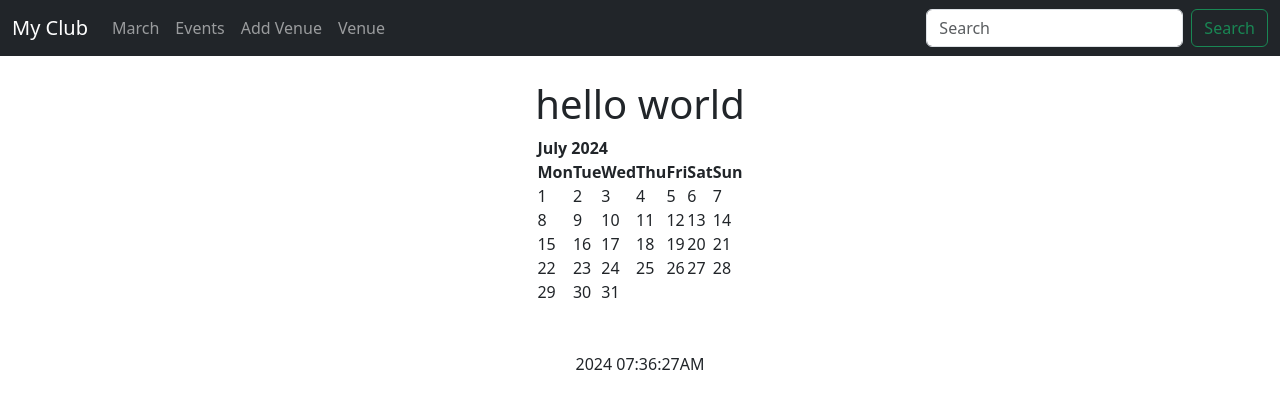
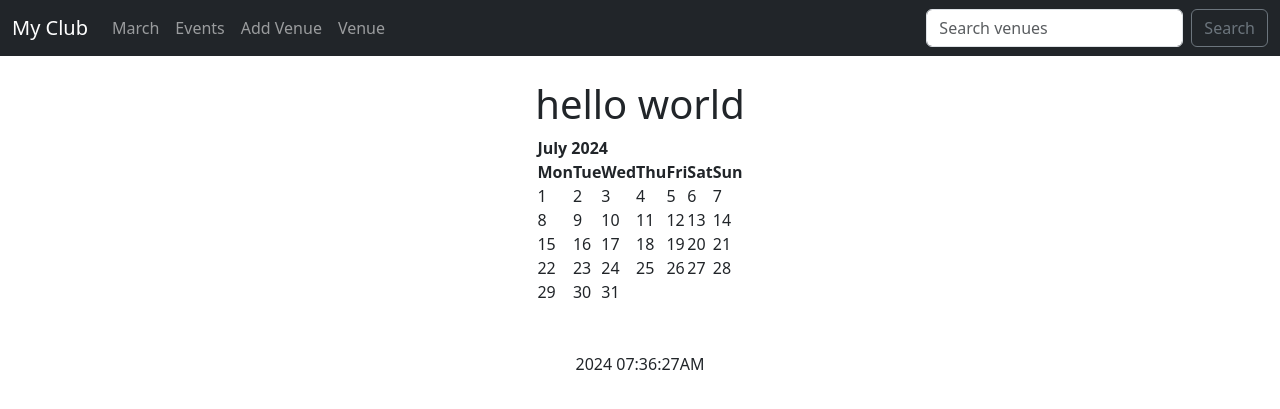
Before and after one commit to G-KIBICHII/my_club_website, a Django app: page / in a window 1280 px wide. Shown: the top 409 px of the page. Run offline with Django 5.2, Linux system fonts and the light colour scheme.

Commit message:
add search functionality

```diff
--- a/events/templates/events/navbar.html
+++ b/events/templates/events/navbar.html
@@ -19,9 +19,11 @@
           <a class="nav-link" href="{%url 'list-venues' %}"> Venue</a>
         </li>
       </ul>
-      <form class="d-flex" role="search">
-        <input class="form-control me-2" type="search" placeholder="Search" aria-label="Search">
-        <button class="btn btn-outline-success" type="submit">Search</button>
+      <form class="d-flex" role="search" method=POST action="{%url 'search-venues'%}">
+        {%csrf_token%}
+
+        <input class="form-control me-2" type="search" placeholder="Search venues " aria-label="Search" name="searched">
+        <button class="btn btn-outline-secondary" type="submit">Search</button>
       </form>
     </div>
   </div>
--- a/events/urls.py
+++ b/events/urls.py
@@ -8,5 +8,6 @@ urlpatterns =[
     path('add_venue',views.add_venue,name="add-venue"),
     path('list_venues',views.list_venues, name="list-venues"),
     path('show_venue/<venue_id>',views.show_venue,name='show-venue'),
+    path('search_venues',views.search_venues, name="search-venues"),
 
 ]
--- a/events/views.py
+++ b/events/views.py
@@ -8,6 +8,14 @@ from .models import Event,Venue
 from .forms import VenueForm
 
 # Create your views here.
+
+def search_venues(request):
+     if request.method=="POST":
+         searched = request.POST['searched']
+         venues = Venue.objects.filter(name__contains=searched)
+         return render(request, 'events/search_venues.html',{"searched":searched,"venues":venues})
+     else:
+        return render(request, 'events/search_venues.html')
 
 def show_venue(request,venue_id):
      venue =Venue.objects.get(pk=venue_id)
```
Also changed, not shown: events/templates/events/search_venues.html (added, +16 -0 lines).
